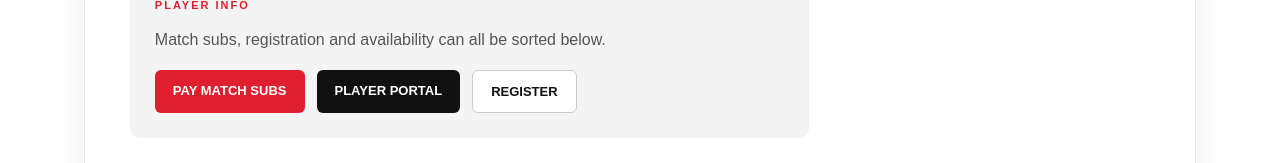
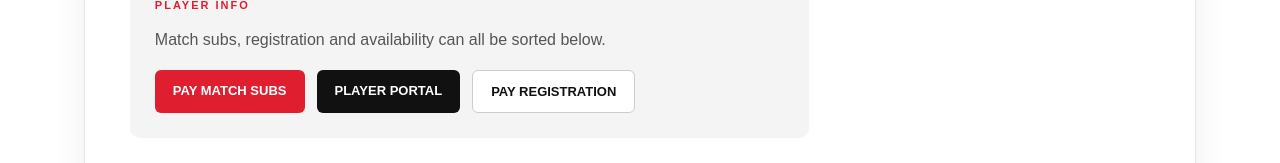
Before and after one commit to jedbegley/bcfc-london, a Next.js app: page /news/shepherds-tuesday-2-2-bristol-city in a window 1280 px wide. Shown: the part 2052-2215 px from the top of the page. Built offline with nearby package versions, Linux system fonts and the light colour scheme.

Commit message:
Update page.js

```diff
--- a/app/news/shepherds-tuesday-2-2-bristol-city/page.js
+++ b/app/news/shepherds-tuesday-2-2-bristol-city/page.js
@@ -114,9 +114,14 @@ export default function ShepherdsTuesdayReport() {
                   PLAYER PORTAL
                 </a>
 
-                <a href="/login" style={styles.registerButton}>
-                  REGISTER
-                </a>
+                <a
+  href="https://pay.sumup.com/b2c/Q9GDM34D"
+  target="_blank"
+  rel="noopener noreferrer"
+  style={styles.registerButton}
+>
+  PAY REGISTRATION
+</a>
               </div>
             </div>
 
```
